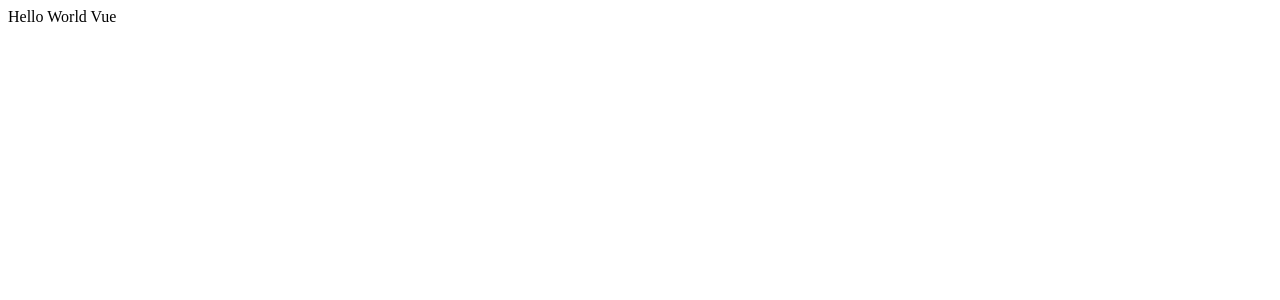
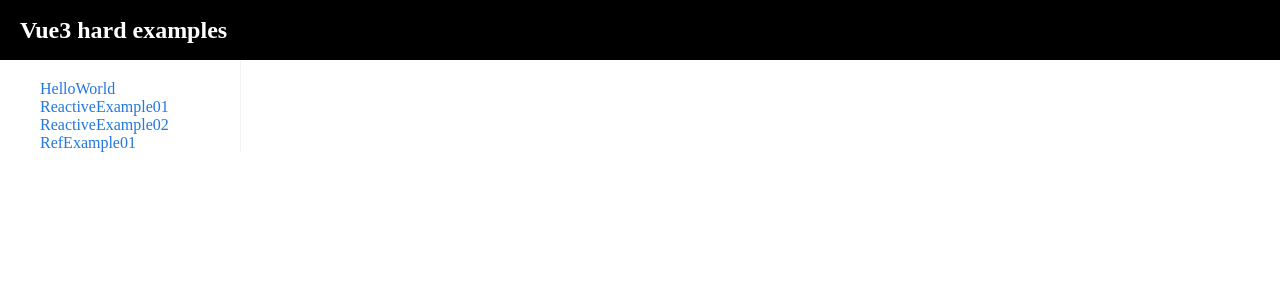
Before and after one commit to Marshall-Hao/diveIntoVue3Jsx, a Vue app in the folder examples/: page / in a window 1280 px wide. Shown: the top 300 px of the page. Built offline with nearby package versions, Linux system fonts and the light colour scheme.

Commit message:
routes, ref, reactive

```diff
--- a/examples/package.json
+++ b/examples/package.json
@@ -7,7 +7,8 @@
     "preview": "vite preview"
   },
   "dependencies": {
-    "vue": "^3.2.25"
+    "vue": "^3.2.25",
+    "vue-router": "^4.0.12"
   },
   "devDependencies": {
     "@vitejs/plugin-vue": "^2.0.0",
--- a/examples/src/App.tsx
+++ b/examples/src/App.tsx
@@ -1,11 +1,34 @@
 /*
  * @Author: your name
  * @Date: 2022-01-10 20:14:46
- * @LastEditTime: 2022-01-10 20:15:52
+ * @LastEditTime: 2022-01-11 01:32:44
  * @LastEditors: Please set LastEditors
  * @Description: 打开koroFileHeader查看配置 进行设置: https://github.com/OBKoro1/koro1FileHeader/wiki/%E9%85%8D%E7%BD%AE
  * @FilePath: /examples/src/App.tsx
  */
-export default () => {
-    return <div>Hello World Vue</div>
+import { MyRouteType } from "./mytypes"
+import { RouterLink, RouterView } from 'vue-router'
+import './layout.css'
+export default (props: {
+    routes : MyRouteType[]
+}) => {
+    return <>
+        <header>
+            <h2>Vue3 hard examples</h2>
+        </header>
+        <div>
+            <ul class="menu">
+                {props.routes.map(x => {
+                    return (
+                        <li key={x.key}>
+                            <RouterLink to={x.path}>{x.key}</RouterLink>
+                        </li>
+                    )
+                })}
+            </ul>
+            <div class="content">
+                <RouterView />
+            </div>
+        </div>
+    </>
 }
--- a/examples/src/demo/proxyExample.ts
+++ b/examples/src/demo/proxyExample.ts
@@ -1,7 +1,7 @@
 /*
  * @Author: your name
  * @Date: 2022-01-10 20:33:34
- * @LastEditTime: 2022-01-10 21:27:50
+ * @LastEditTime: 2022-01-10 21:48:37
  * @LastEditors: Please set LastEditors
  * @Description: 打开koroFileHeader查看配置 进行设置: https://github.com/OBKoro1/koro1FileHeader/wiki/%E9%85%8D%E7%BD%AE
  * @FilePath: /examples/src/demo/proxyExample.tsx
--- /dev/null
+++ b/examples/src/examples/HelloWorld.tsx
@@ -0,0 +1,14 @@
+/*
+ * @Author: your name
+ * @Date: 2022-01-10 22:19:45
+ * @LastEditTime: 2022-01-11 00:35:20
+ * @LastEditors: Please set LastEditors
+ * @Description: 打开koroFileHeader查看配置 进行设置: https://github.com/OBKoro1/koro1FileHeader/wiki/%E9%85%8D%E7%BD%AE
+ * @FilePath: /examples/src/examples/HelloWorld.tsx
+ */
+
+import { createVNode, h } from "vue"
+
+export const HelloWorld = () => {
+    return <h1>Hello world actually!!</h1>
+}
--- /dev/null
+++ b/examples/src/examples/ReactiveExample.tsx
@@ -0,0 +1,55 @@
+import { defineComponent, reactive, toRefs } from "vue";
+
+/*
+ * @Author: your name
+ * @Date: 2022-01-11 02:37:33
+ * @LastEditTime: 2022-01-11 02:44:56
+ * @LastEditors: Please set LastEditors
+ * @Description: 打开koroFileHeader查看配置 进行设置: https://github.com/OBKoro1/koro1FileHeader/wiki/%E9%85%8D%E7%BD%AE
+ * @FilePath: /examples/src/examples/ReactiveExample.tsx
+ */
+
+export const ReactiveExample01 = defineComponent({
+    setup() {
+        const state =  reactive({
+            a : "123",
+            b : 2
+        })
+        setTimeout(() => {
+            state.a = "456"
+        },1000)
+        setTimeout(() => {
+            state.b = 100
+        },2000)
+        return () => {
+            return <div>
+                <div>{state.a}</div>
+                <div>{state.b}</div>
+            </div>
+        }
+    }
+})
+
+export const ReactiveExample02 = defineComponent({
+    setup() {
+        const state =  reactive({
+            a : "123",
+            b : 2
+        })
+
+        const {a,b} = toRefs(state)
+
+        setTimeout(() => {
+            a.value = "456"
+        },1000)
+        setTimeout(() => {
+            b.value = 100
+        },2000)
+        return () => {
+            return <div>
+                <div>{a.value}</div>
+                <div>{b.value}</div>
+            </div>
+        }
+    }
+})
--- /dev/null
+++ b/examples/src/examples/RefExample.tsx
@@ -0,0 +1,40 @@
+/*
+ * @Author: your name
+ * @Date: 2022-01-11 01:28:59
+ * @LastEditTime: 2022-01-11 02:37:04
+ * @LastEditors: Please set LastEditors
+ * @Description: 打开koroFileHeader查看配置 进行设置: https://github.com/OBKoro1/koro1FileHeader/wiki/%E9%85%8D%E7%BD%AE
+ * @FilePath: /examples/src/examples/RefExample.tsx
+ */
+import { defineComponent, ref , Ref, PropType} from "vue";
+
+export const RefExample01 = defineComponent({
+    setup() {
+
+        const count = ref(0)
+
+        return () => {
+            return <div>
+                    <button onClick={() => count.value ++}>+</button>
+                    {count.value}
+                    {/* <Count1 count={count} />
+                    <Count1 count={count} /> */}
+                </div>
+
+        }
+    }
+})
+
+const Count1 = defineComponent({
+    props: {
+        count : {
+            type : Object as PropType<Ref<number>>,
+            require: true
+        }
+    },
+    setup(props) {
+        return () => {
+            return <div>{props.count.value}</div>
+        }
+    }
+})
--- /dev/null
+++ b/examples/src/layout.css
@@ -0,0 +1,53 @@
+* {
+    margin : 0;
+  }
+
+  html, body {
+    height : 100%;
+  }
+
+  #app {
+    height: 100%;
+  }
+
+  header {
+    height : 60px;
+    line-height: 60px;
+    padding-left: 20px;
+    width : 100%;
+    background-color: black;
+    color : white;
+  }
+
+  .body {
+    display: flex;
+    width : 100%;
+    height : 100%;
+  }
+
+  .menu {
+    padding-top : 20px;
+    width : 200px;
+    border-right:  1px solid #f2f3f4;
+    min-height: 100%;
+  }
+
+  .menu li a{
+    text-decoration: none;
+    color : #2377de;
+  }
+
+  .menu li a:visited {
+    text-decoration: none;
+    color : #2377de;
+  }
+
+
+  .menu li {
+    list-style: none;
+  }
+
+  .content {
+    margin : 10px;
+    position: relative;
+  }
--- a/examples/src/main.ts
+++ b/examples/src/main.ts
@@ -1,12 +1,47 @@
 /*
  * @Author: your name
  * @Date: 2022-01-10 20:09:11
- * @LastEditTime: 2022-01-10 20:17:43
- * @LastEditors: your name
+ * @LastEditTime: 2022-01-11 02:29:47
+ * @LastEditors: Please set LastEditors
  * @Description: 打开koroFileHeader查看配置 进行设置: https://github.com/OBKoro1/koro1FileHeader/wiki/%E9%85%8D%E7%BD%AE
  * @FilePath: /examples/src/main.ts
  */
 import { createApp } from 'vue'
+import { createRouter, createWebHashHistory } from 'vue-router'
+import type {MyRouteType} from './mytypes'
+
 import App from './App'
 
-createApp(App).mount('#app')
+// * roll up
+const examples = import.meta.glob("./examples/**/*.tsx")
+
+console.log(examples)
+const examplePromises = Object.keys(examples)
+    .map(x => examples[x])
+    .map(f  =>f())
+
+const routes : MyRouteType[] = []
+
+Promise.all(examplePromises)
+  .then(list => {
+    for(let module of list) {
+      for(let key in module) {
+        const Component = module[key]
+        routes.push({
+          path : "/" + key.toLocaleLowerCase(),
+          key,
+          component : Component
+        })
+      }
+    }
+
+   const router = createRouter({
+       history: createWebHashHistory(),
+       routes
+   })
+
+   const app = createApp(App, {routes})
+   app.use(router)
+   app.mount('#app')
+
+})
--- /dev/null
+++ b/examples/src/mytypes.ts
@@ -0,0 +1,11 @@
+/*
+ * @Author: your name
+ * @Date: 2022-01-11 00:56:04
+ * @LastEditTime: 2022-01-11 00:57:29
+ * @LastEditors: Please set LastEditors
+ * @Description: 打开koroFileHeader查看配置 进行设置: https://github.com/OBKoro1/koro1FileHeader/wiki/%E9%85%8D%E7%BD%AE
+ * @FilePath: /examples/src/mytypes.tsx
+ */
+// * only import type
+import type {RouteRecordRaw} from 'vue-router'
+export type MyRouteType = RouteRecordRaw & {key : string}
```
Also changed, not shown: 1 other file (tests, documents, lock files or other folders).
